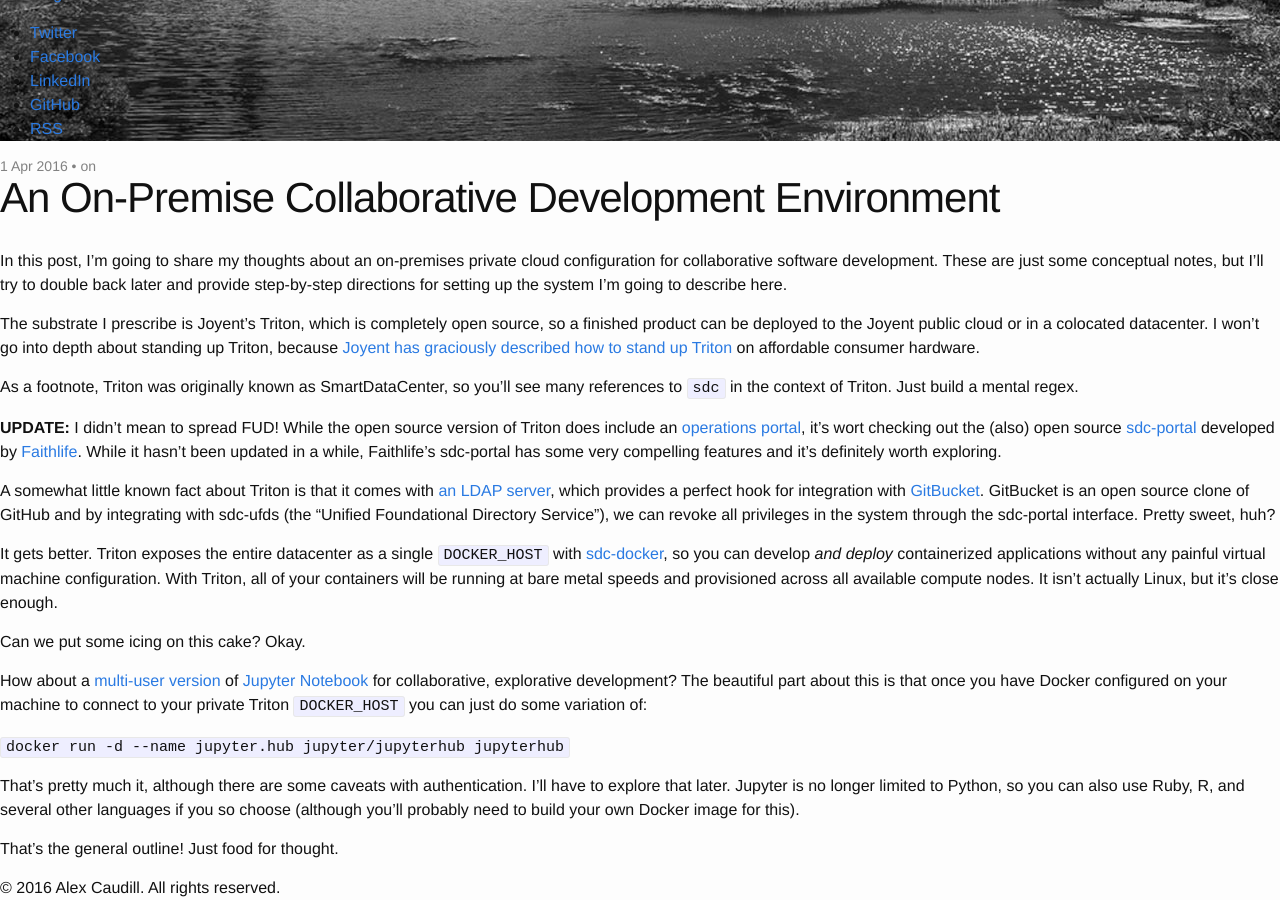
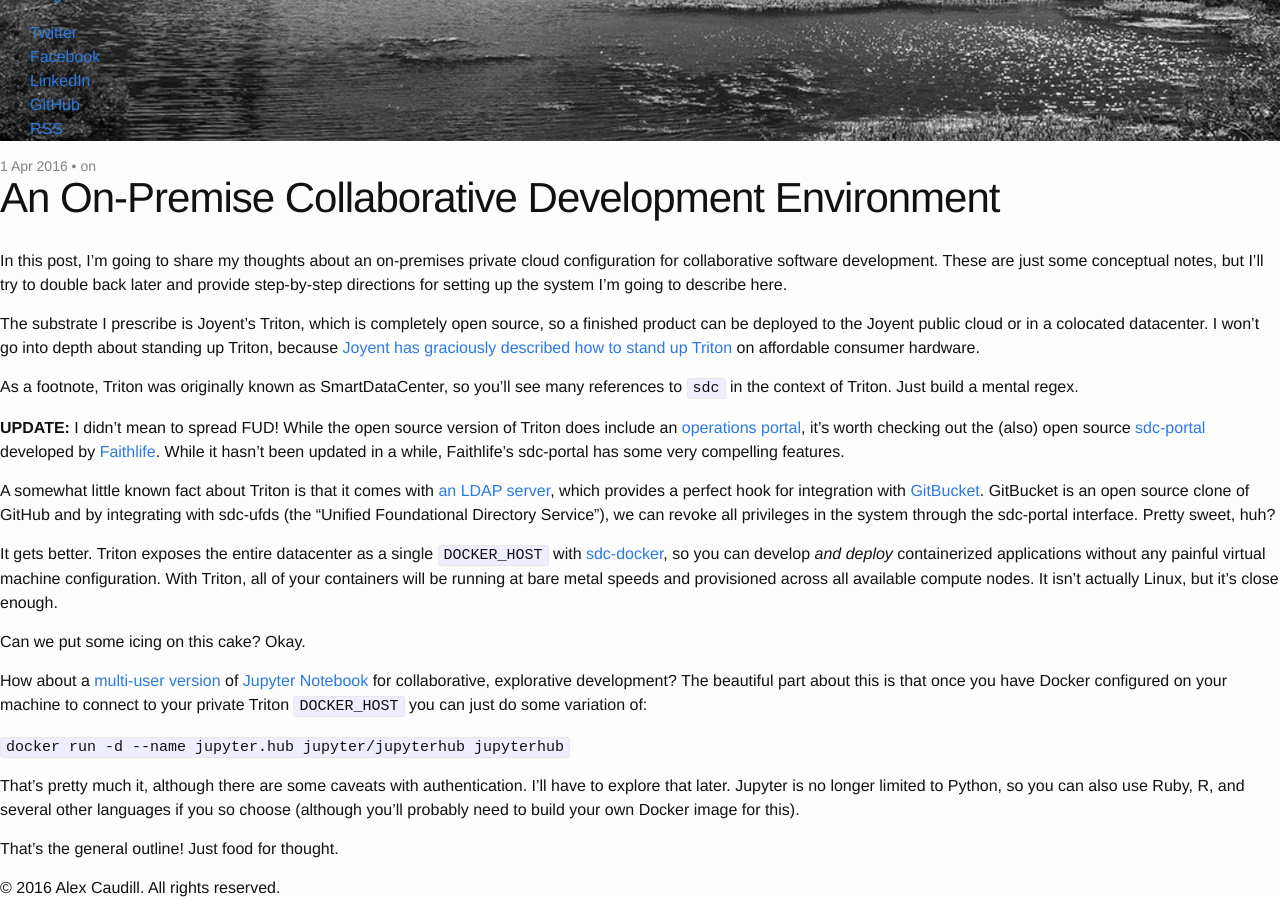
Before and after one commit to affixalex/affixalex.github.io, a Jekyll site: the page built from _posts/2016-04-01-an-on-premise-collaborative-development-environment.markdown, in a window 1280 px wide and 900 px high, scrolled down 636 px. Built offline with Jekyll 4.4.1, drawn with Linux system fonts in a browser that asks for light colours; nearby versions of some CDN libraries.

```diff
--- a/_posts/2016-04-01-an-on-premise-collaborative-development-environment.markdown
+++ b/_posts/2016-04-01-an-on-premise-collaborative-development-environment.markdown
@@ -21,11 +21,10 @@ many references to `sdc` in the context of Triton. Just build a mental regex.
 
 
 **UPDATE:** I didn't mean to spread FUD! While the open source version of
-Triton does include an [operations portal][8], it's wort checking out the
+Triton does include an [operations portal][8], it's worth checking out the
 (also) open source [sdc-portal][2] developed by
 [Faithlife](https://faithlife.com/). While it hasn't been updated in a while,
-Faithlife's sdc-portal has some very compelling features and it's definitely
-worth exploring.
+Faithlife's sdc-portal has some very compelling features.
 
 A somewhat little known fact about Triton is that it comes with
 [an LDAP server][3], which provides a perfect hook for integration with [GitBucket][4]. GitBucket is an open source clone of GitHub and by integrating
```
